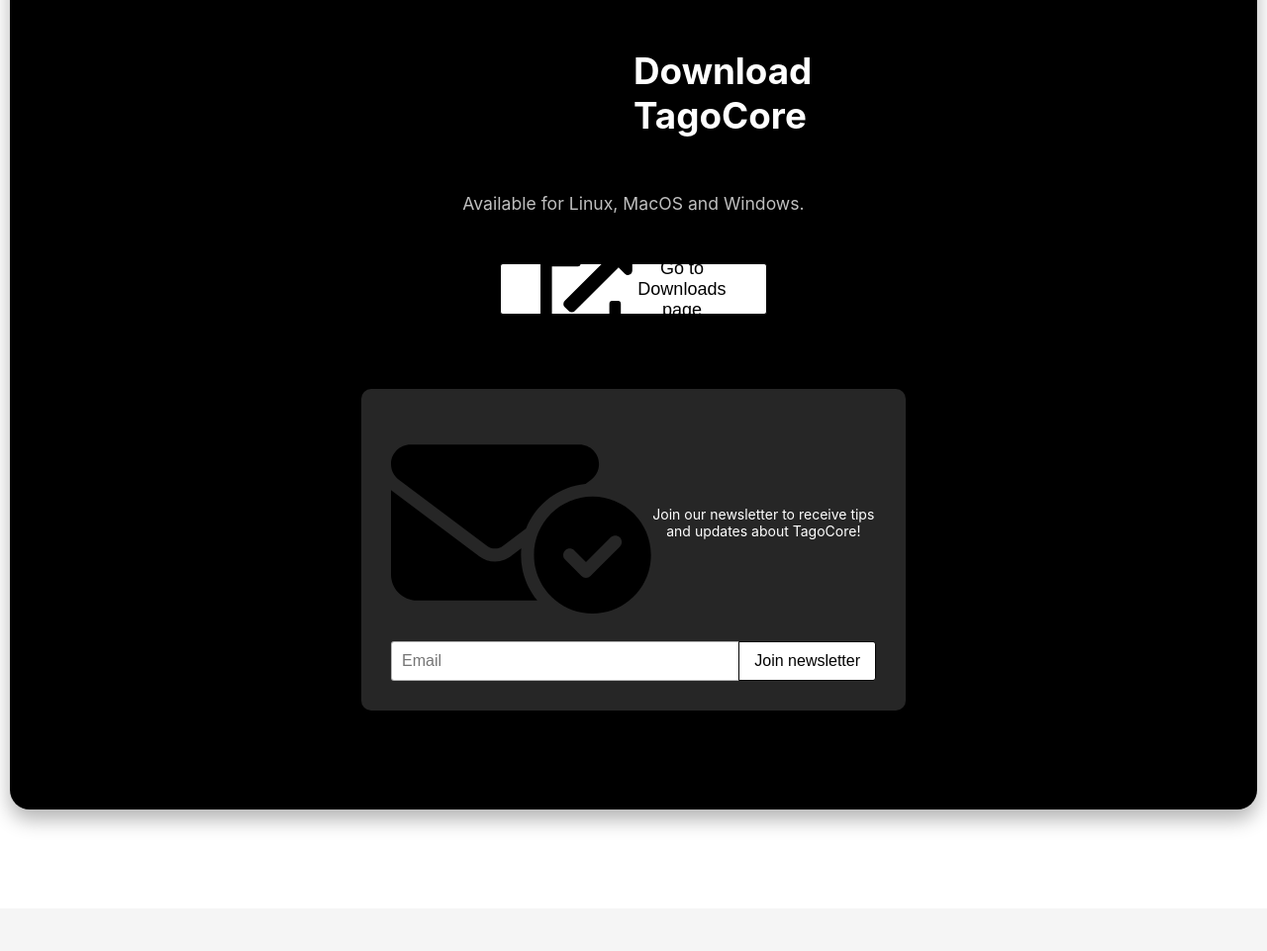
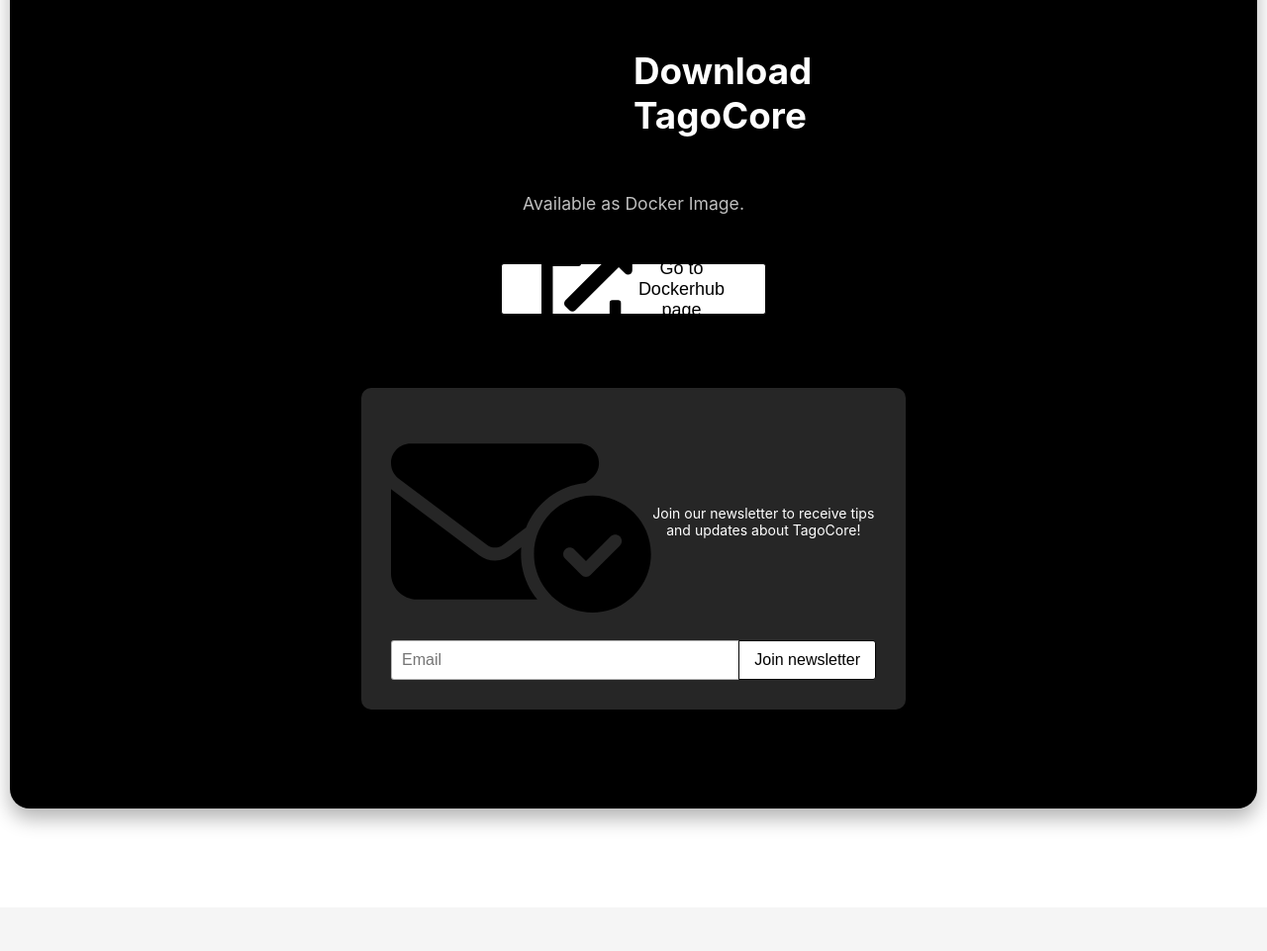
Before and after one commit to tago-io/tagocore-website, an Astro site: page / in a window 1280 px wide. Shown: the part 5015-5976 px from the top of the page at 99% size. Built offline with nearby package versions, Linux system fonts and the light colour scheme; Astro itself is replaced by a stand-in of ours.

Commit message:
removed download references, now use docker only

```diff
--- a/src/components/download-button.astro
+++ b/src/components/download-button.astro
@@ -17,10 +17,10 @@
         </Button>
       </a>
     ) : (
-      <a href="https://downloads.tagocore.com" target="_blank" rel="noreferrer">
+      <a href="https://hub.docker.com/r/tagoio/tagocore" target="_blank" rel="noreferrer">
         <Button>
           <Fragment set:html={ExternalLinkIcon} />
-          <span>Go to Downloads page</span>
+          <span>Go to Dockerhub page</span>
         </Button>
       </a>
     )
--- a/src/components/download.astro
+++ b/src/components/download.astro
@@ -13,7 +13,7 @@
       <h2>Download TagoCore</h2>
     </div>
 
-    <span class="description">Available for Linux, MacOS and Windows.</span>
+    <span class="description">Available as Docker Image.</span>
 
     <div class="early-access">
       <DownloadButton />
--- a/src/components/newsletter-button.astro
+++ b/src/components/newsletter-button.astro
@@ -63,7 +63,7 @@
     }
 
     await sendEmail();
-    window.open("https://downloads.tagocore.com");
+    window.open("https://hub.docker.com/r/tagoio/tagocore");
   }
 
   submitButton.addEventListener("click", handleSubmit);
```
